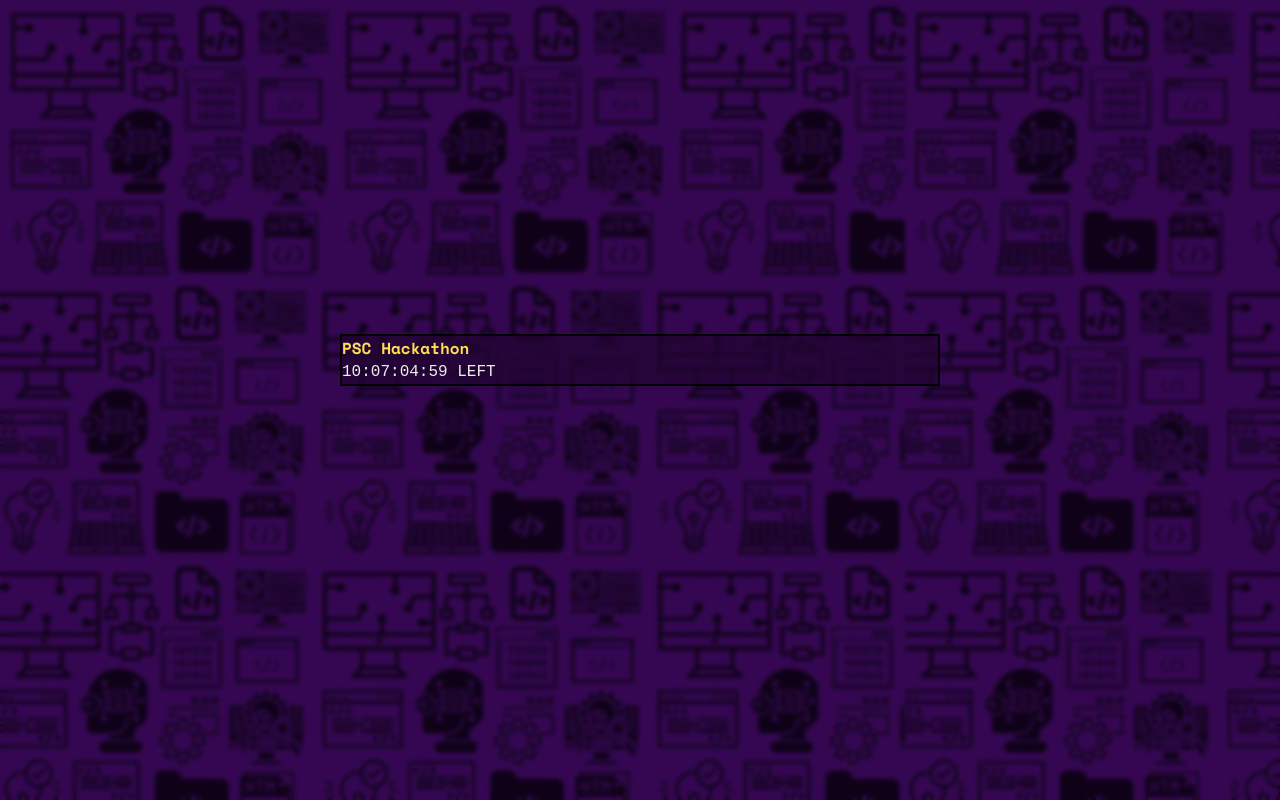
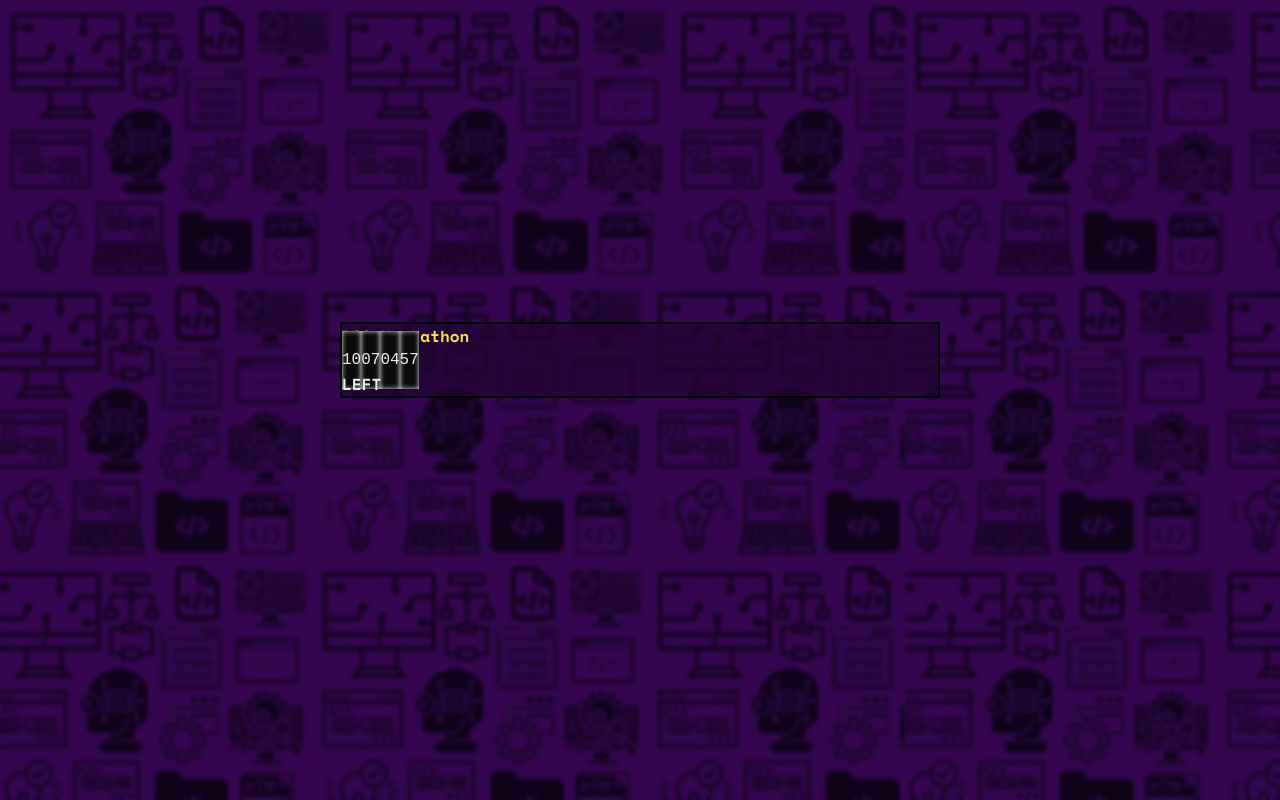
Before and after one commit to husamXA1/psc-hackathon-countdown, a Next.js app: page / in a window 1280 px wide. Built offline with nearby package versions, Linux system fonts and the light colour scheme; a web font is replaced by a local one.

Commit message:
added background for numbers

```diff
--- a/src/components/CountdownTimer.tsx
+++ b/src/components/CountdownTimer.tsx
@@ -44,12 +44,14 @@ const CountdownTimer: React.FC = () => {
       <div className='counter-card text-center mx-auto px-3 md:px-10 py-20 rounded-xl shadow-lg'>
       <h1 className='text-2xl md:text-5xl mb-2 md:mb-8'>PSC Hackathon</h1>
       {timeLeft ? (
-        <div className='counter text-2xl md:text-5xl'>
-          {formatTime(timeLeft.days)}:
-          {formatTime(timeLeft.hours)}:
-          {formatTime(timeLeft.minutes)}:
-          {formatTime(timeLeft.seconds)}
-          <span className='text-sm md:text-lg'> LEFT</span>
+        <div>
+          <div className='counter text-2xl md:text-5xl grid grid-cols-4 gap-2'>
+            <span>{formatTime(timeLeft.days)}</span>
+            <span>{formatTime(timeLeft.hours)}</span>
+            <span>{formatTime(timeLeft.minutes)}</span>
+            <span>{formatTime(timeLeft.seconds)}</span>
+          </div>
+          <span className='text-sm md:text-lg'>LEFT</span>
         </div>
       ) : (
         <span className='text-lg md:text-2xl'>The event has ended!</span>
--- a/src/styles/globals.css
+++ b/src/styles/globals.css
@@ -33,10 +33,6 @@ h1 {
   font-weight: 900;
 }
 
-.counter {
-  font-family: 'Seven Segment', monospace;
-}
-
 .container {
   min-height: 90vh;
   display: flex;
@@ -50,3 +46,13 @@ h1 {
   width: 90%;
   max-width: 600px;
 }
+
+.counter {
+  font-family: 'Seven Segment', monospace;
+}
+
+.counter span {
+  background-color: var(--background);
+  padding: 20px 0;
+  box-shadow: 0 0 5px inset var(--foreground);
+}
```
